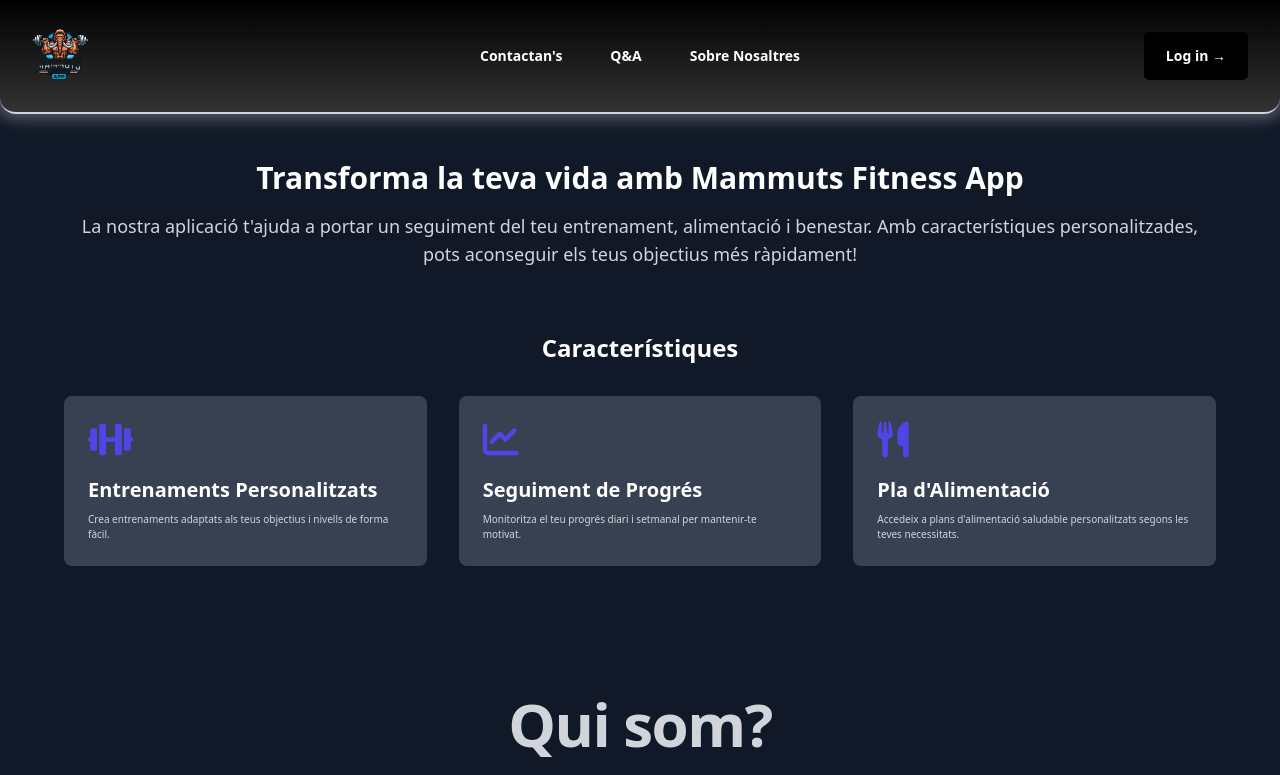
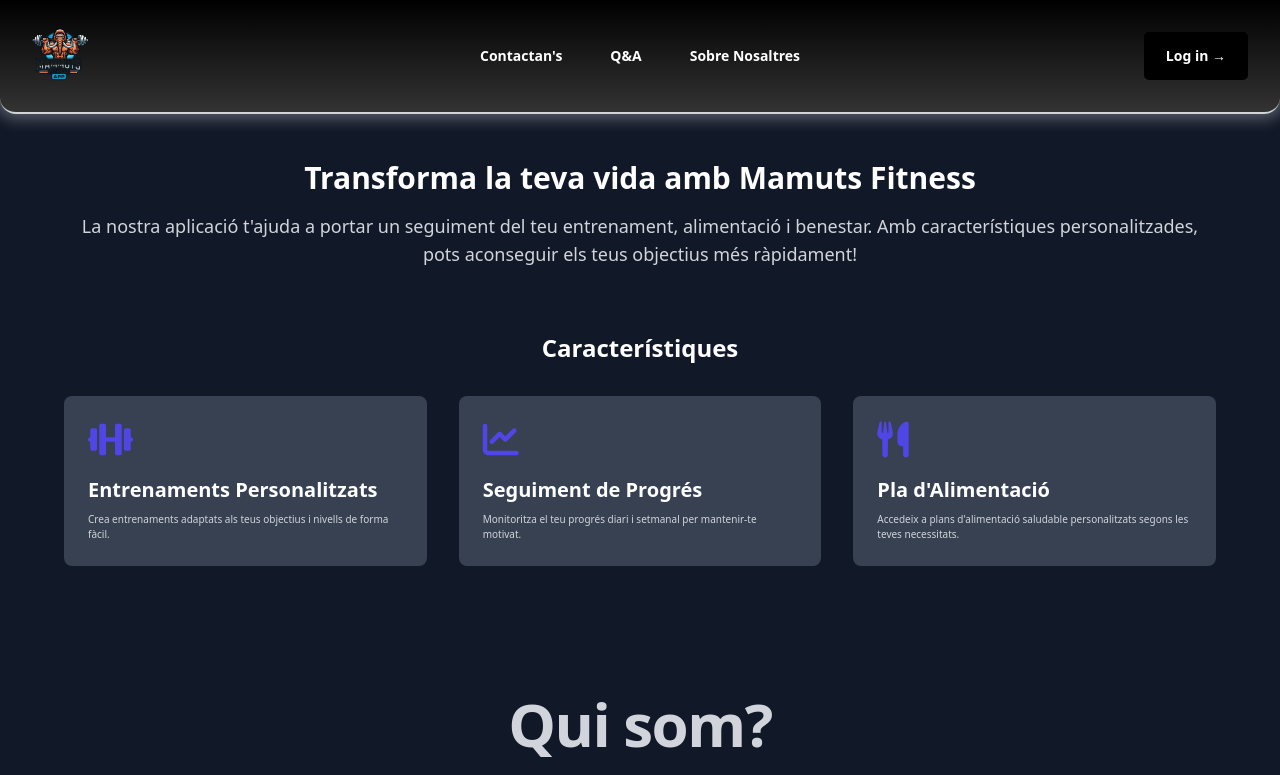
Before and after one commit to 2DAM-202425-PROJECTE/landing-page-mamuts, a website: page public/FitnessApp.html in a window 1280 px wide. Shown: the top 775 px of the page. Drawn offline with nearby package versions, Linux system fonts and the light colour scheme; files that its build step writes are made by us from their sources.

Commit message:
Update FitnessApp.html

```diff
--- a/public/FitnessApp.html
+++ b/public/FitnessApp.html
@@ -133,7 +133,7 @@
 <main class="py-16 px-6 sm:px-16 mt-24">
     <div class="max-w-7xl mx-auto">
         <section class="text-center">
-            <h2 class="text-3xl font-semibold text-white">Transforma la teva vida amb Mammuts Fitness App</h2>
+            <h2 class="text-3xl font-semibold text-white">Transforma la teva vida amb Mamuts Fitness</h2>
             <p class="mt-4 text-lg text-gray-300">
                 La nostra aplicació t'ajuda a portar un seguiment del teu entrenament, alimentació i benestar. Amb característiques personalitzades, pots aconseguir els teus objectius més ràpidament!
             </p>
```
